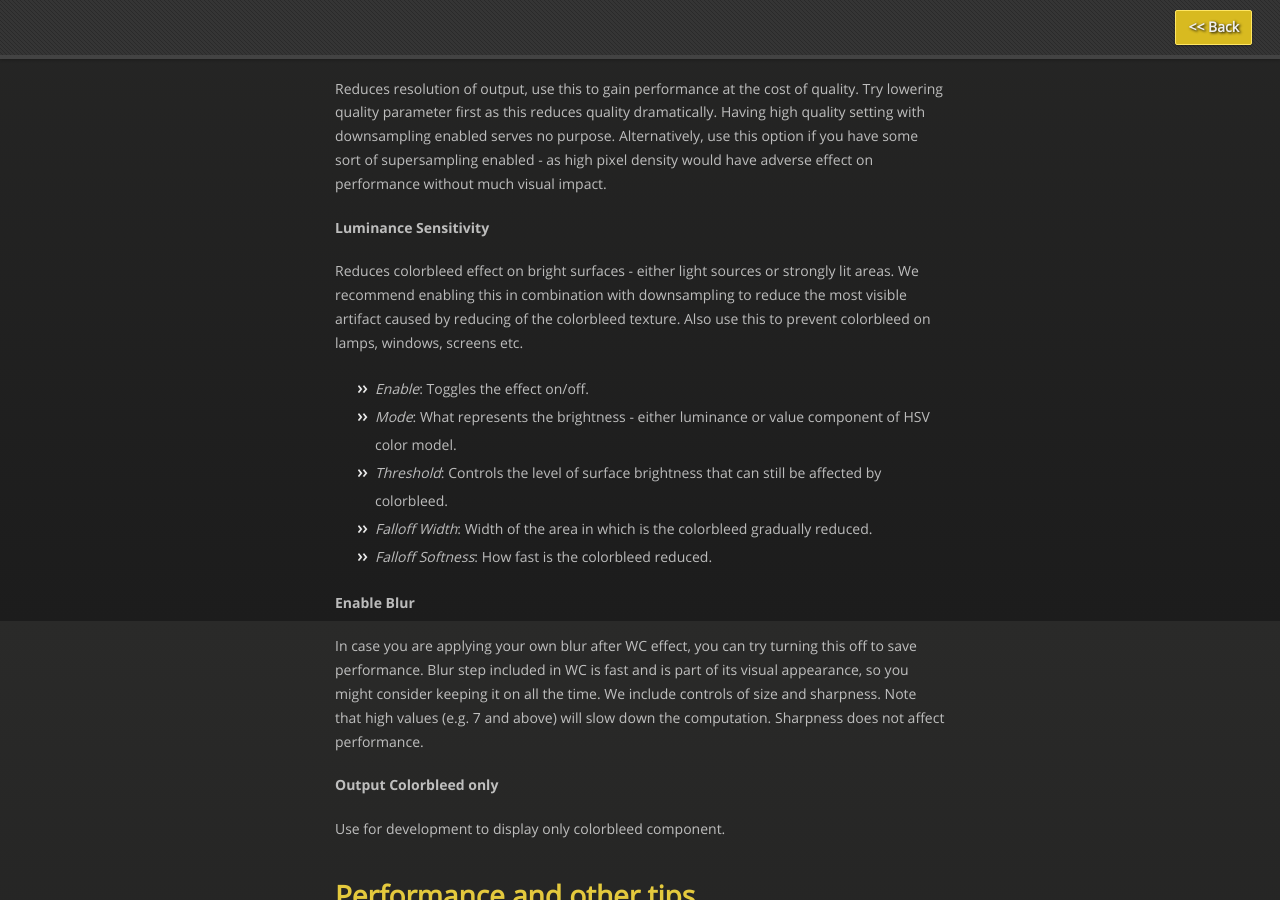
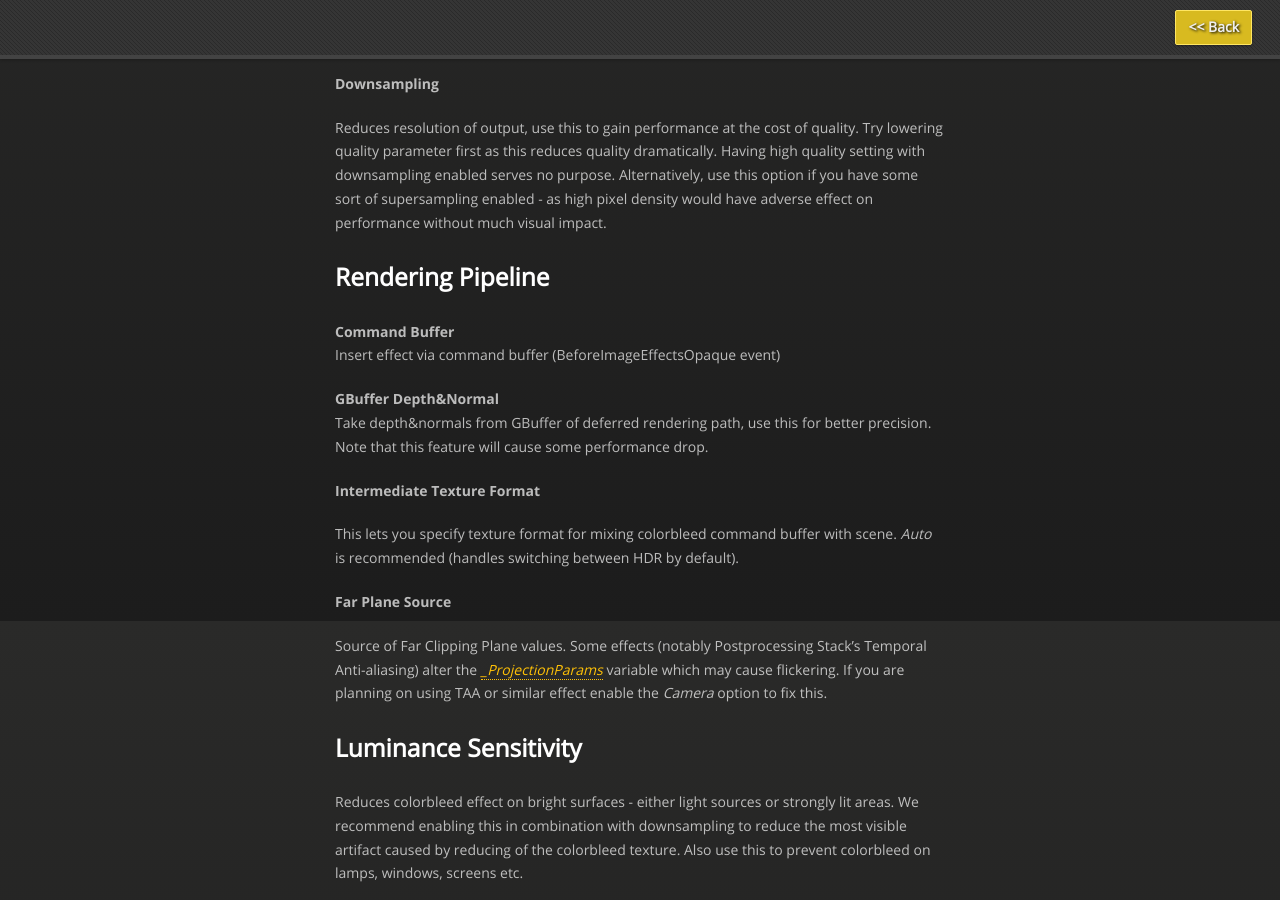
Before and after one commit to projectwilberforce/projectwilberforce.github.io, a Jekyll site: the page built from colorbleed/index.md, in a window 1280 px wide and 900 px high, scrolled down 6579 px. Built offline with Jekyll 4.4.1, drawn with Linux system fonts in a browser that asks for light colours; nearby versions of some CDN libraries; some of the changed text lies outside the part shown.

Commit message:
colorbleed manual update to 1.1

```diff
--- a/colorbleed/index.md
+++ b/colorbleed/index.md
@@ -137,7 +137,24 @@ Speeds up the calculation by downsampling the parts with less colorbleed. Result
 Reduces resolution of output, use this to gain performance at the cost of quality. Try lowering quality parameter first as this reduces quality dramatically. Having high quality setting with downsampling enabled serves no purpose.
 Alternatively, use this option if you have some sort of supersampling enabled - as high pixel density would have adverse effect on performance without much visual impact.
 
-**Luminance Sensitivity**
+
+### Rendering Pipeline
+
+**Command Buffer**
+Insert effect via command buffer (BeforeImageEffectsOpaque event)
+
+**GBuffer Depth&Normal**
+Take depth&normals from GBuffer of deferred rendering path, use this for better precision. Note that this feature will cause some performance drop.
+
+**Intermediate Texture Format**
+
+This lets you specify texture format for mixing colorbleed command buffer with scene. *Auto* is recommended (handles switching between HDR by default).
+
+**Far Plane Source**
+
+Source of Far Clipping Plane values. Some effects (notably Postprocessing Stack's Temporal Anti-aliasing) alter the *[_ProjectionParams](https://docs.unity3d.com/Manual/SL-UnityShaderVariables.html)* variable which may cause flickering. If you are planning on using TAA or similar effect enable the *Camera* option to fix this.
+
+### Luminance Sensitivity
 
 Reduces colorbleed effect on bright surfaces - either light sources or strongly lit areas. We recommend enabling this in combination with downsampling to reduce the most visible artifact caused by reducing of the colorbleed texture. Also use this to prevent colorbleed on lamps, windows, screens etc.
 
```
Also changed, not shown: other parts of colorbleed/index.md (+2 -2 lines), colorbleed/inspector.png.
